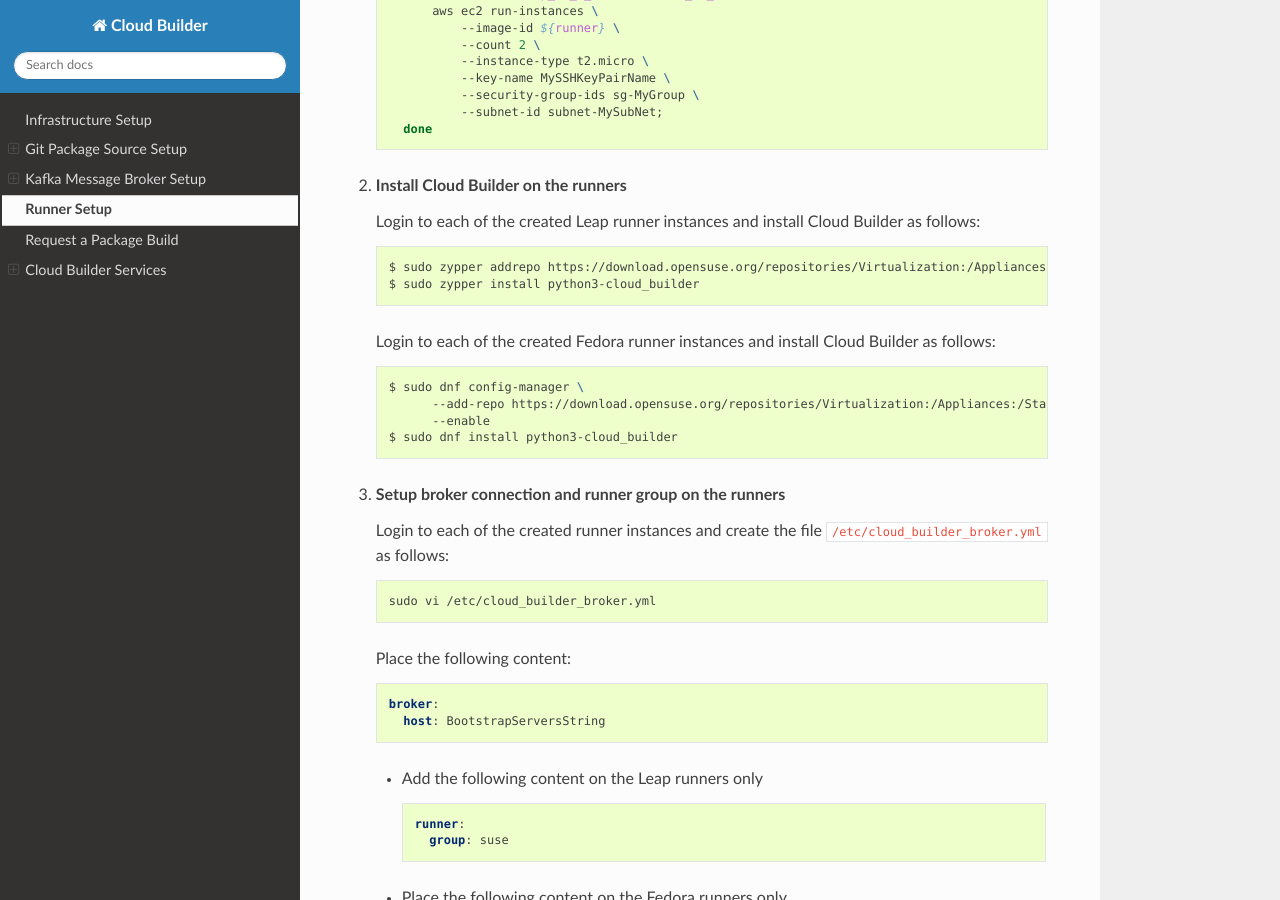
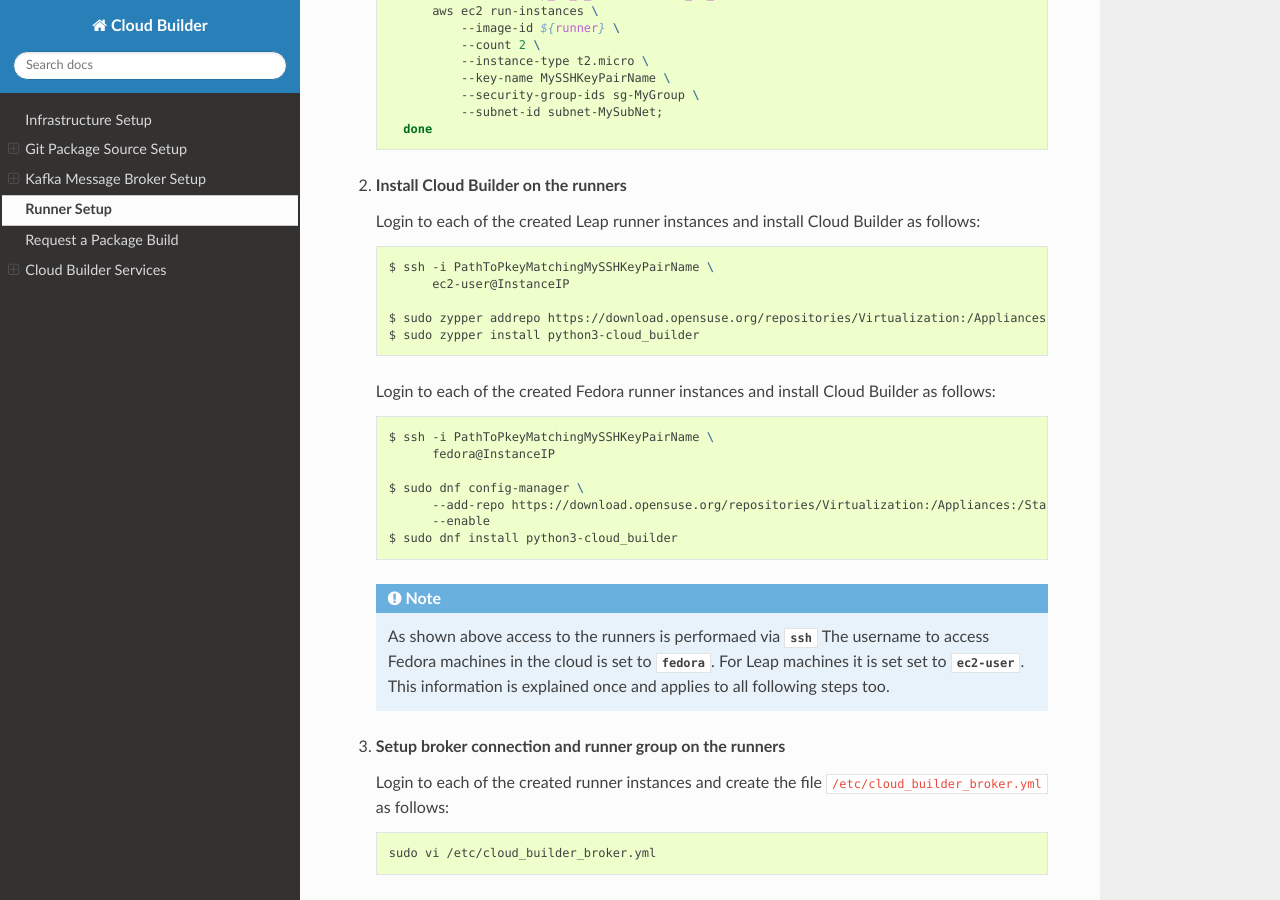
Before and after one commit to OSInside/cloud-builder, a Sphinx documentation site: the page built from doc/source/runner_setup.rst, in a window 1280 px wide and 900 px high, scrolled down 625 px. Built offline with Sphinx 7.4.7 and the Read the Docs theme 2.0.0, drawn with Linux system fonts in a browser that asks for light colours.

Commit message:
Update documentation
point out how to access fedora and leap based instances in ec2

```diff
--- a/doc/source/commands/cb_run.rst
+++ b/doc/source/commands/cb_run.rst
@@ -21,8 +21,8 @@
 that builds packages and stores them below the path
 returned by Defaults.get_runner_results_root()
 
-If the OBS build script is used this will be the
-following directory lookup:
+If the `build <https://software.opensuse.org/package/build>`__
+script is used this will be the following directory lookup:
 
 .. code:: bash
 
--- a/doc/source/runner_setup.rst
+++ b/doc/source/runner_setup.rst
@@ -49,6 +49,9 @@
 
    .. code:: bash
 
+      $ ssh -i PathToPkeyMatchingMySSHKeyPairName \
+            ec2-user@InstanceIP
+
       $ sudo zypper addrepo https://download.opensuse.org/repositories/Virtualization:/Appliances:/Staging/openSUSE_Leap_15.3 cloud-builder
       $ sudo zypper install python3-cloud_builder
 
@@ -57,10 +60,21 @@
 
    .. code:: bash
 
+      $ ssh -i PathToPkeyMatchingMySSHKeyPairName \
+            fedora@InstanceIP
+
       $ sudo dnf config-manager \
             --add-repo https://download.opensuse.org/repositories/Virtualization:/Appliances:/Staging/Fedora_34 \
             --enable
       $ sudo dnf install python3-cloud_builder
+
+   .. note::
+
+      As shown above access to the runners is performaed via `ssh`
+      The username to access Fedora machines in the cloud is set
+      to `fedora`. For Leap machines it is set set to `ec2-user`.
+      This information is explained once and applies to all
+      following steps too.
 
 3. **Setup broker connection and runner group on the runners**
 
```
